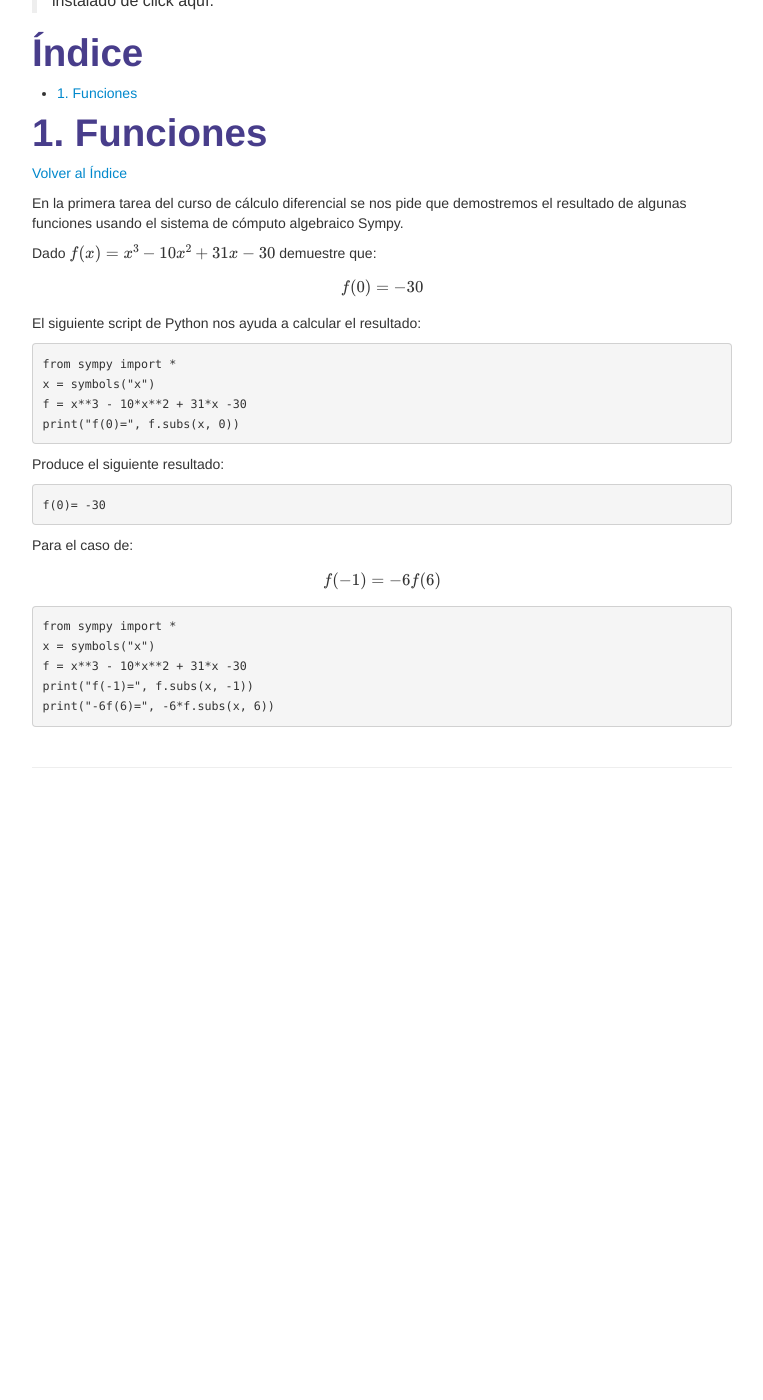
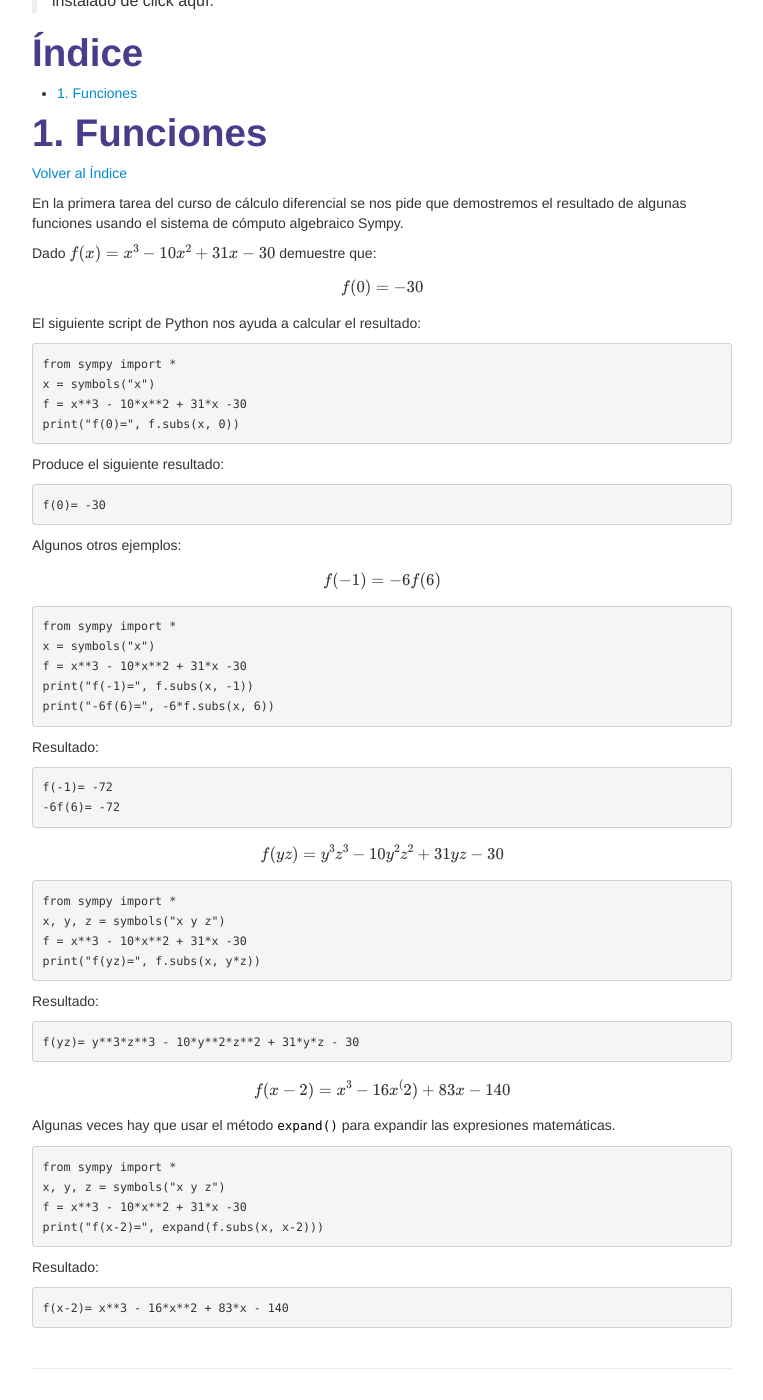
Before and after one commit to enriGarcia/enriGarcia.github.io, a Jekyll site: the page built from pages/instructions/calculusSympy.md, in a window 1280 px wide and 1400 px high, scrolled down 229 px. Shown: the whole window, without its empty margins (258-1021 px from the left). Built offline with Jekyll 4.4.1, drawn with Linux system fonts in a browser that asks for light colours; before the commit the page ends 1028 px from its top, so only the background shows below that.

Commit message:
webpage update

````diff
--- a/pages/instructions/calculusSympy.md
+++ b/pages/instructions/calculusSympy.md
@@ -34,7 +34,7 @@ Produce el siguiente resultado:
 f(0)= -30
 ```
 
-Para el caso de:
+Algunos otros ejemplos:
 
 $$\begin{aligned}
 f(-1)=-6f(6)
@@ -48,6 +48,48 @@ print("f(-1)=", f.subs(x, -1))
 print("-6f(6)=", -6*f.subs(x, 6))
 ```
 
+Resultado:
+
+```bash
+f(-1)= -72
+-6f(6)= -72
+```
+
+$$\begin{aligned}
+f(yz)=y^{3}z^{3}-10y^{2}z^{2}+31yz-30
+\end{aligned}$$
+
+```python
+from sympy import *
+x, y, z = symbols("x y z")
+f = x**3 - 10*x**2 + 31*x -30
+print("f(yz)=", f.subs(x, y*z))
+```
+
+Resultado:
+
+```bash
+f(yz)= y**3*z**3 - 10*y**2*z**2 + 31*y*z - 30
+```
+
+$$\begin{aligned}
+f(x-2)=x^{3}-16x^(2)+83x-140
+\end{aligned}$$
+
+Algunas veces hay que usar el método `expand()` para expandir las expresiones matemáticas.
+
+```python
+from sympy import *
+x, y, z = symbols("x y z")
+f = x**3 - 10*x**2 + 31*x -30
+print("f(x-2)=", expand(f.subs(x, x-2)))
+```
+
+Resultado:
+
+```bash
+f(x-2)= x**3 - 16*x**2 + 83*x - 140
+```
 
 <!-- Note: this is how to write a comment in HTML. Everything in here won't show up on your webpage.-->
 
````
